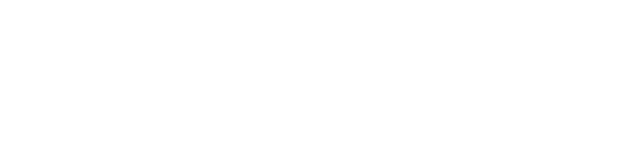
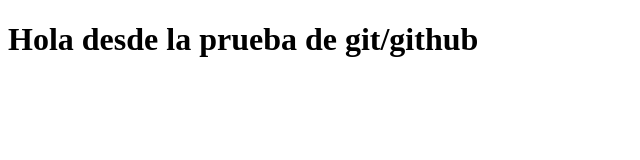
Before and after one commit to joluispuma/aprendergithub, a plain HTML site: page index.html in a window 1280 px wide. Shown: the whole page, without its empty margins (0-640 px from the left). Drawn offline with Linux system fonts and the light colour scheme.

Commit message:
Agregamos un h1

```diff
--- a/index.html
+++ b/index.html
@@ -4,9 +4,9 @@
     <meta charset="UTF-8">
     <meta name="viewport" content="width=device-width, initial-scale=1.0">
     <meta http-equiv="X-UA-Compatible" content="ie=edge">
-    <title>Document</title>
+    <title>Git/GITHUB</title>
 </head>
 <body>
-
+    <h1>Hola desde la prueba de git/github</h1>
 </body>
 </html>
```
